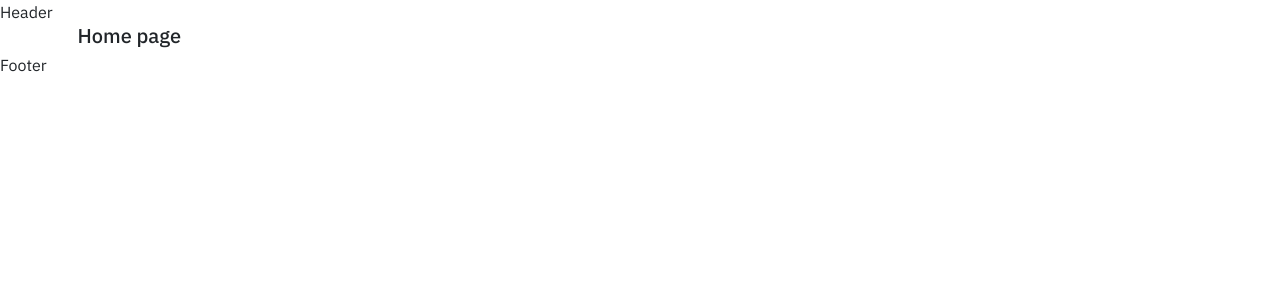
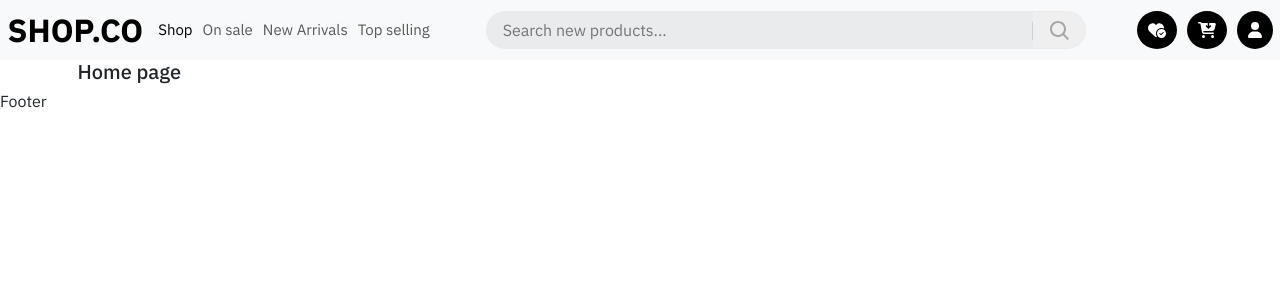
Before and after one commit to HoHoanNam/shop.co, a React (Create React App) app: page / in a window 1280 px wide. Shown: the top 300 px of the page. Built offline with nearby package versions, Linux system fonts and the light colour scheme.

Commit message:
Xây dựng UI phần Header #1

```diff
--- a/package.json
+++ b/package.json
@@ -3,11 +3,17 @@
   "version": "0.1.0",
   "private": true,
   "dependencies": {
+    "@fortawesome/fontawesome-svg-core": "^6.7.2",
+    "@fortawesome/free-brands-svg-icons": "^6.7.2",
+    "@fortawesome/free-regular-svg-icons": "^6.7.2",
+    "@fortawesome/free-solid-svg-icons": "^6.7.2",
+    "@fortawesome/react-fontawesome": "^0.2.2",
     "@testing-library/dom": "^10.4.0",
     "@testing-library/jest-dom": "^6.6.3",
     "@testing-library/react": "^16.3.0",
     "@testing-library/user-event": "^13.5.0",
     "bootstrap": "^5.3.7",
+    "classnames": "^2.5.1",
     "normalize.css": "^8.0.1",
     "react": "^19.1.0",
     "react-dom": "^19.1.0",
--- a/src/components/GlobalStyles/GlobalStyles.scss
+++ b/src/components/GlobalStyles/GlobalStyles.scss
@@ -2,7 +2,9 @@
 @import url('https://fonts.googleapis.com/css2?family=IBM+Plex+Sans:ital,wdth,wght@0,75..100,100..700;1,75..100,100..700&display=swap');
 
 :root {
-  --primary: #fe2c55;
+  --white: #fff;
+  --black: #000;
+  --default-layout-header-height: 60px;
 }
 
 * {
@@ -21,3 +23,10 @@ body {
   line-height: 1.5;
   text-rendering: optimizespeed;
 }
+
+input,
+button,
+[tabIndex] {
+  border: none;
+  outline: none;
+}
--- /dev/null
+++ b/src/components/Layouts/components/Header/Header.module.scss
@@ -0,0 +1,101 @@
+:root {
+  --search-height: 38px;
+  --search-top-spacer: 10px;
+  --search-button-width: 52px;
+  --search-border-radius: 92px;
+}
+
+.wrapper {
+  height: var(--default-layout-header-height);
+}
+
+nav {
+  .navbar-logo {
+    font-size: 3.2rem;
+  }
+}
+
+.navbar-content {
+  justify-content: space-between;
+}
+
+// Search
+.search {
+  position: relative;
+  width: 600px;
+  height: var(--search-height);
+  display: flex;
+  padding-left: 16px;
+  border: 1.5px solid transparent;
+  border-radius: var(--search-border-radius);
+  background-color: rgba(22, 24, 35, 0.06);
+
+  input {
+    flex: 1;
+    height: 100%;
+    font-size: 1.6rem;
+    color: var(--black);
+    caret-color: var(--primary);
+    background-color: transparent;
+  }
+
+  input:not(:placeholder-shown) ~ .search-btn {
+    color: rgba(22, 24, 35, 0.75);
+  }
+
+  &::after {
+    content: '';
+    width: 1px;
+    height: calc(var(--search-height) - var(--search-top-spacer) * 2);
+    position: absolute;
+    top: var(--search-top-spacer);
+    right: var(--search-button-width);
+    background-color: rgba(22, 24, 35, 0.12);
+  }
+
+  // Khi thẻ input bên trong đc focus => active cái selector này
+  &:focus-within {
+    border-color: rgba(22, 24, 35, 0.2);
+  }
+}
+
+.search-btn {
+  display: flex;
+  align-items: center;
+  justify-content: center;
+  width: var(--search-button-width);
+  height: 100%;
+  font-size: 1.8rem;
+  color: rgba(22, 24, 35, 0.34);
+  border-top-right-radius: var(--search-border-radius);
+  border-bottom-right-radius: var(--search-border-radius);
+  transition: background-color 0.2s;
+
+  &:hover {
+    cursor: pointer;
+    background-color: rgba(22, 24, 35, 0.03);
+  }
+
+  &:active {
+    background-color: rgba(22, 24, 35, 0.06);
+  }
+}
+
+// Actions
+.action-btn {
+  padding: 10px;
+  border-radius: 50%;
+  display: inline-flex;
+  align-items: center;
+  justify-content: center;
+  color: var(--white);
+  background-color: var(--black);
+  border: 1.5px solid transparent;
+  transition: background-color 0.2s, color 0.2s;
+
+  &:hover {
+    color: var(--black);
+    border-color: currentColor;
+    background-color: var(--white);
+  }
+}
--- a/src/components/Layouts/components/Header/index.js
+++ b/src/components/Layouts/components/Header/index.js
@@ -1,5 +1,90 @@
+import { FontAwesomeIcon } from '@fortawesome/react-fontawesome';
+import { faCartArrowDown, faHeartCircleCheck, faUser } from '@fortawesome/free-solid-svg-icons';
+
+import classNames from 'classnames/bind';
+import styles from './Header.module.scss';
+
+const cx = classNames.bind(styles);
+
 function Header() {
-  return <header>Header</header>;
+  return (
+    <nav className={classNames('navbar', 'navbar-expand-lg', 'navbar-light', 'bg-light', cx('wrapper'))}>
+      <div className="container-fluid">
+        <a className={classNames('navbar-brand', 'fw-bold', cx('navbar-logo'))} href="#">
+          SHOP.CO
+        </a>
+        <button
+          className="navbar-toggler"
+          type="button"
+          data-bs-toggle="collapse"
+          data-bs-target="#navbarSupportedContent"
+          aria-controls="navbarSupportedContent"
+          aria-expanded="false"
+          aria-label="Toggle navigation"
+        >
+          <span className="navbar-toggler-icon"></span>
+        </button>
+        <div className={classNames('collapse', 'navbar-collapse', cx('navbar-content'))} id="navbarSupportedContent">
+          {/* Nav list */}
+          <ul className={classNames('navbar-nav', 'mb-2', 'mb-lg-0', 'fs-4', cx('navbar-list'))}>
+            <li className="nav-item">
+              <a className="nav-link active" aria-current="page" href="#">
+                Shop
+              </a>
+            </li>
+            <li className="nav-item">
+              <a className="nav-link" href="#">
+                On sale
+              </a>
+            </li>
+            <li className="nav-item">
+              <a className="nav-link" href="#">
+                New Arrivals
+              </a>
+            </li>
+            <li className="nav-item">
+              <a className="nav-link" href="#">
+                Top selling
+              </a>
+            </li>
+          </ul>
+
+          {/* Search */}
+          <div className={cx('search')}>
+            <input placeholder="Search new products..." />
+            <button className={cx('search-btn')}>
+              <svg
+                width="2.4rem"
+                height="2.4rem"
+                fill="currentColor"
+                viewBox="0 0 48 48"
+                xmlns="http://www.w3.org/2000/svg"
+              >
+                <path
+                  fill-rule="evenodd"
+                  clip-rule="evenodd"
+                  d="M22 10C15.3726 10 10 15.3726 10 22C10 28.6274 15.3726 34 22 34C28.6274 34 34 28.6274 34 22C34 15.3726 28.6274 10 22 10ZM6 22C6 13.1634 13.1634 6 22 6C30.8366 6 38 13.1634 38 22C38 25.6974 36.7458 29.1019 34.6397 31.8113L43.3809 40.5565C43.7712 40.947 43.7712 41.5801 43.3807 41.9705L41.9665 43.3847C41.5759 43.7753 40.9426 43.7752 40.5521 43.3846L31.8113 34.6397C29.1019 36.7458 25.6974 38 22 38C13.1634 38 6 30.8366 6 22Z"
+                ></path>
+              </svg>
+            </button>
+          </div>
+
+          {/* Actions */}
+          <div className={classNames('d-flex', 'gap-3', cx('actions'))}>
+            <button className={cx('action-btn')}>
+              <FontAwesomeIcon className={cx('action-icon')} icon={faHeartCircleCheck} />
+            </button>
+            <button className={cx('action-btn')}>
+              <FontAwesomeIcon className={cx('action-icon')} icon={faCartArrowDown} />
+            </button>
+            <button className={cx('action-btn')}>
+              <FontAwesomeIcon className={cx('action-icon')} icon={faUser} />
+            </button>
+          </div>
+        </div>
+      </div>
+    </nav>
+  );
 }
 
 export default Header;
```
Also changed, not shown: 1 other file (tests, documents, lock files or other folders).
